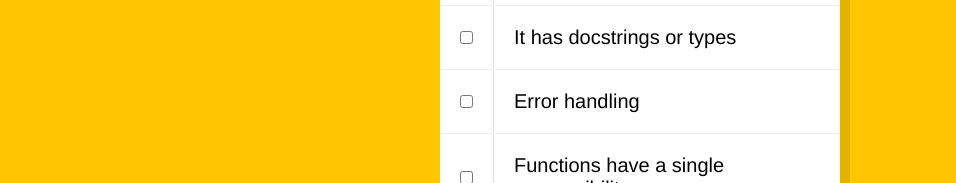
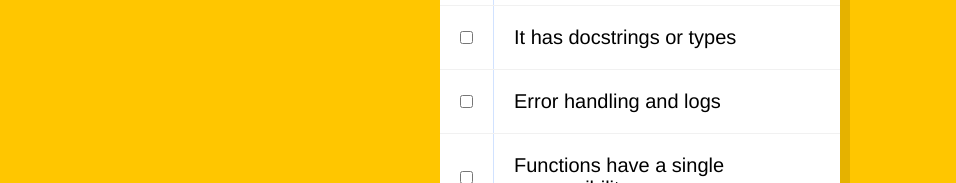
Before and after one commit to FlaviaBastos/ready_for_cr, a plain HTML site: page index.html in a window 1280 px wide. Shown: the part 317-500 px from the top of the page, without its empty margins (0-956 px from the left). Drawn offline with Linux system fonts and the light colour scheme.

Commit message:
Add logs

```diff
--- a/index.html
+++ b/index.html
@@ -120,7 +120,7 @@
         </div>
         <div class="item">
             <input type="checkbox">
-            <p>Error handling</p>
+            <p>Error handling and logs</p>
         </div>
         <div class="item">
             <input type="checkbox">
```
